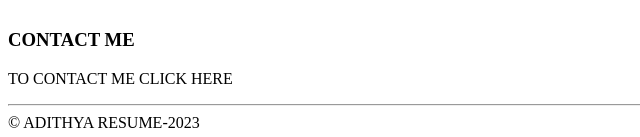
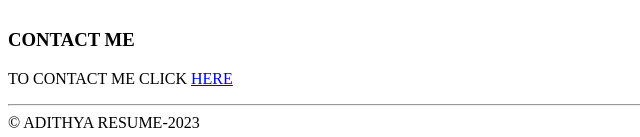
Before and after one commit to Adithyasid/ACTUAL-RESUME, a plain HTML site: page index.html in a window 1280 px wide. Shown: the part 975-1112 px from the top of the page, 0-640 px from the left. Drawn offline with Linux system fonts and the light colour scheme.

Commit message:
src to href

```diff
--- a/index.html
+++ b/index.html
@@ -116,7 +116,7 @@
         <BR>
 
         <H3>CONTACT ME</H3>
-        <P>TO CONTACT ME CLICK <A SRC="contact.html">HERE</A></P>
+        <P>TO CONTACT ME CLICK <A href="contact.html">HERE</A></P>
         <HR>
     </body>
     <FOOTER FONT-SIZE="10PX">© ADITHYA RESUME-2023</FOOTER>
```
